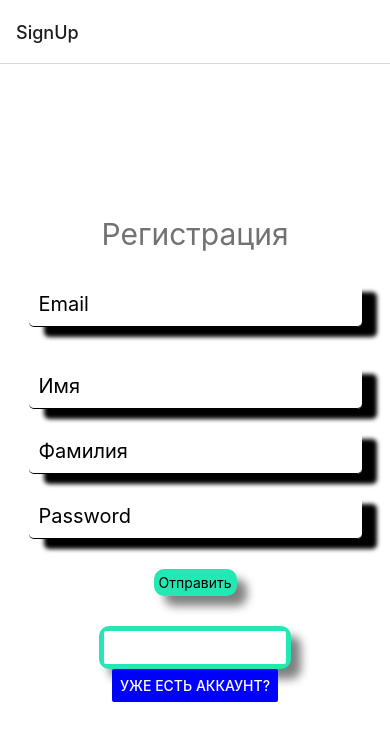
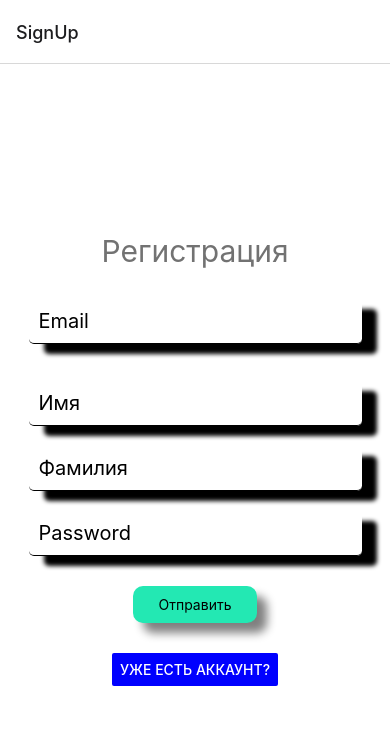
Before and after one commit to GooA-NA/CFile, a React Native app: screen /SignUp in a window 390 px wide. Shown: the top 740 px of the page. Built offline with nearby package versions, Linux system fonts and the light colour scheme.

Commit message:
Нужно сделать сканер

```diff
--- a/NewApp.js
+++ b/NewApp.js
@@ -13,15 +13,15 @@ import { initializeToken } from "./features/usersSlice";
 const Stack = createStackNavigator();
 const Tab = createBottomTabNavigator();
 
-function HomeTabs() {
-  return (
-    <Tab.Navigator>
-      <Tab.Screen name="Homes" component={Home} />
-      <Tab.Screen name="Albums" component={Albums} />
-      <Tab.Screen name="Profile" component={Profile} />
-    </Tab.Navigator>
-  );
-}
+// function HomeTabs() {
+//   return (
+//     <Tab.Navigator>
+//       <Tab.Screen name="Homes" component={Home} />
+//       <Tab.Screen name="Albums" component={Albums} />
+//       <Tab.Screen name="Profile" component={Profile} />
+//     </Tab.Navigator>
+//   );
+// }
 
 const NewApp = () => {
   const token = useSelector((state) => state.usersSlice.token);
@@ -31,27 +31,27 @@ const NewApp = () => {
     dispatch(initializeToken());
   }, []);
   console.log(token, 'token');
-  // if (token) {
-  //   return (
-  //     <NavigationContainer>
-  //     <Tab.Navigator>
-  //       <Tab.Screen name="Home" component={Home} />
-  //       <Tab.Screen name="Albums" component={Albums} />
-  //       <Tab.Screen name="Profile" component={Profile} />
-  //     </Tab.Navigator>
-  //     </NavigationContainer>
-  //   );
-  // }
+  if (token) {
+    return (
+      <NavigationContainer>
+      <Tab.Navigator>
+        <Tab.Screen name="Home" component={Home} />
+        <Tab.Screen name="Albums" component={Albums} />
+        <Tab.Screen name="Profile" component={Profile} />
+      </Tab.Navigator>
+      </NavigationContainer>
+    );
+  }
   return (
     <NavigationContainer>
       <Stack.Navigator>
         <Stack.Screen name="SignUp" component={SignUp} />
         <Stack.Screen name="SignIn" component={SignIn} />
-        <Stack.Screen
+        {/* <Stack.Screen
           name="Home"
           component={HomeTabs}
           options={{ headerShown: false }}
-        />
+        /> */}
       </Stack.Navigator>
     </NavigationContainer>
   );
--- a/components/Album.jsx
+++ b/components/Album.jsx
@@ -30,7 +30,10 @@ const ViewIcon = styled.View`
 
 const Album = () => {
   const dispatch = useDispatch();
-  const userId = "645a26440bdb9cf8f26a3374";
+
+  const token = useSelector((state) => state.usersSlice.token);
+
+  const userId = token._id;
 
   useEffect(() => {
     dispatch(getFiles({ userId }));
--- a/components/CreateFolderModal.jsx
+++ b/components/CreateFolderModal.jsx
@@ -3,7 +3,7 @@ import { TextInput, Button, StyleSheet, Modal } from "react-native";
 import { SafeAreaView } from "react-native";
 import { StatusBar } from "expo-status-bar";
 import styled from "styled-components/native";
-import { useDispatch } from "react-redux";
+import { useDispatch, useSelector } from "react-redux";
 import { addFiles } from "../features/filesSlice";
 import Ionicons from "@expo/vector-icons/Ionicons";
 
@@ -34,7 +34,8 @@ const CreateFolderModal = () => {
   const [isModalVisible, setIsModalVisible] = useState(false);
   const [name, setFolderName] = useState("");
 
-  const userId = "645a26440bdb9cf8f26a3374";
+  const token = useSelector((state) => state.usersSlice.token);
+  const userId = token._id
   const handleCreateFolder = () => {
     console.log(`Creating folder "${name}"...`);
     console.log('1');
--- a/components/SignIn.jsx
+++ b/components/SignIn.jsx
@@ -3,7 +3,7 @@ import styled from "styled-components/native";
 import { Button, Text, TextInput, TouchableOpacity, View } from "react-native";
 import { StatusBar } from "expo-status-bar";
 import { useDispatch } from "react-redux";
-import { authSignUp } from "../features/usersSlice";
+import { authSignIn, authSignUp } from "../features/usersSlice";
 
 const Post = styled.SafeAreaView`
   flex: 1;
@@ -44,29 +44,25 @@ const SignIn = ({ navigation }) => {
   const [firstName, setFirstName] = useState("");
   const [password, setPassword] = useState("");
 
-  const dispatch = useDispatch()
-
-
+  const dispatch = useDispatch();
 
   function handleFirstName(e) {
     setFirstName(e.target.value);
   }
 
-
-
   function handlePassword(e) {
     setPassword(e.target.value);
   }
 
-  function handleSubmit(e){
+  function handleSubmit(e) {
     e.preventDefault();
-    dispatch(authSignUp({ firstName, lastName, password, email }))
+    dispatch(authSignIn({ firstName, password }));
   }
 
   return (
     <Post>
       <FormReg>
-      <TextReg>Авторизация</TextReg>
+        <TextReg>Авторизация</TextReg>
 
         <TextInputReg
           onChangeText={setFirstName}
@@ -79,7 +75,6 @@ const SignIn = ({ navigation }) => {
           onChangeText={setPassword}
           value={password}
           placeholder="Password"
-          keyboardType="numeric"
           onChange={handlePassword}
         />
 
@@ -88,10 +83,18 @@ const SignIn = ({ navigation }) => {
             <Text>Отправить</Text>
           </TouchableOpacity>
         </ViewBtnReg>
-        <ViewBtnReg>
-          <Button title="Зарегестрироваться" color='white' onPress={() => navigation.navigate('Home')}  />
-        </ViewBtnReg>
-        <Button title="Нет аккаунта?" color="blue" onPress={() => navigation.navigate('SignUp') } />
+        {/* <ViewBtnReg>
+          <Button
+            title="Зарегестрироваться"
+            color="white"
+            onPress={() => navigation.navigate("Home")}
+          />
+        </ViewBtnReg> */}
+        <Button
+          title="Нет аккаунта?"
+          color="blue"
+          onPress={() => navigation.navigate("SignUp")}
+        />
       </FormReg>
 
       <StatusBar style="auto" />
--- a/components/SignUp.jsx
+++ b/components/SignUp.jsx
@@ -32,12 +32,15 @@ const TextInputReg = styled.TextInput`
   font-size: 20px;
   border-bottom-width: 1px;
 `;
-const ViewBtnReg = styled.View`
+const ViewBtnReg = styled.TouchableOpacity`
   background-color: #23e8b3;
   box-shadow: 10px 10px 10px gray;
   margin-top: 30px;
-  padding: 5px;
+  padding: 10px;
+  width: 40%;
+  align-items: center;
   border-radius: 10px;
+  margin: 30px;
 `;
 
 const SignUp = ({ navigation }) => {
@@ -99,14 +102,14 @@ const SignUp = ({ navigation }) => {
           onChange={handlePassword}
         />
 
-        <ViewBtnReg>
-          <TouchableOpacity onPress={handleSubmit}>
+
+          <ViewBtnReg onPress={handleSubmit}>
             <Text>Отправить</Text>
-          </TouchableOpacity>
-        </ViewBtnReg>
-        <ViewBtnReg>
+          </ViewBtnReg>
+
+        {/* <ViewBtnReg>
           <Button title="Зарегестрироваться" color='white' onPress={() => navigation.navigate('Home')}  />
-        </ViewBtnReg>
+        </ViewBtnReg> */}
         <Button title="Уже есть аккаунт?" color="blue" onPress={() => navigation.navigate('SignIn') } />
       </FormReg>
 
--- a/features/usersSlice.js
+++ b/features/usersSlice.js
@@ -54,21 +54,21 @@ export const authSignUp = createAsyncThunk(
 
 export const authSignIn = createAsyncThunk(
   "auth/signin",
-  async ({ login, password }, thunkAPI) => {
+  async ({ firstName, password }, thunkAPI) => {
     try {
       const res = await fetch("http://192.168.1.99:3020/login", {
         method: "POST",
         headers: {
           "Content-type": "application/json",
         },
-        body: JSON.stringify({ login, password }),
+        body: JSON.stringify({ firstName, password }),
       });
       const token = await res.json();
       if (token.error) {
         return thunkAPI.rejectWithValue(token.error);
       }
 
-      await AsyncStorage.setItem("token", token);
+      // await AsyncStorage.setItem("token", token);
 
       return token;
     } catch (error) {
@@ -107,8 +107,7 @@ const usersSlice = createSlice({
       .addCase(authSignIn.fulfilled, (state, action) => {
         state.signingIn = false;
         state.error = null;
-        state.token = action.payload;
-        state.name = action.payload;
+        state.token = action.payload.token;
       });
   },
 });
```
